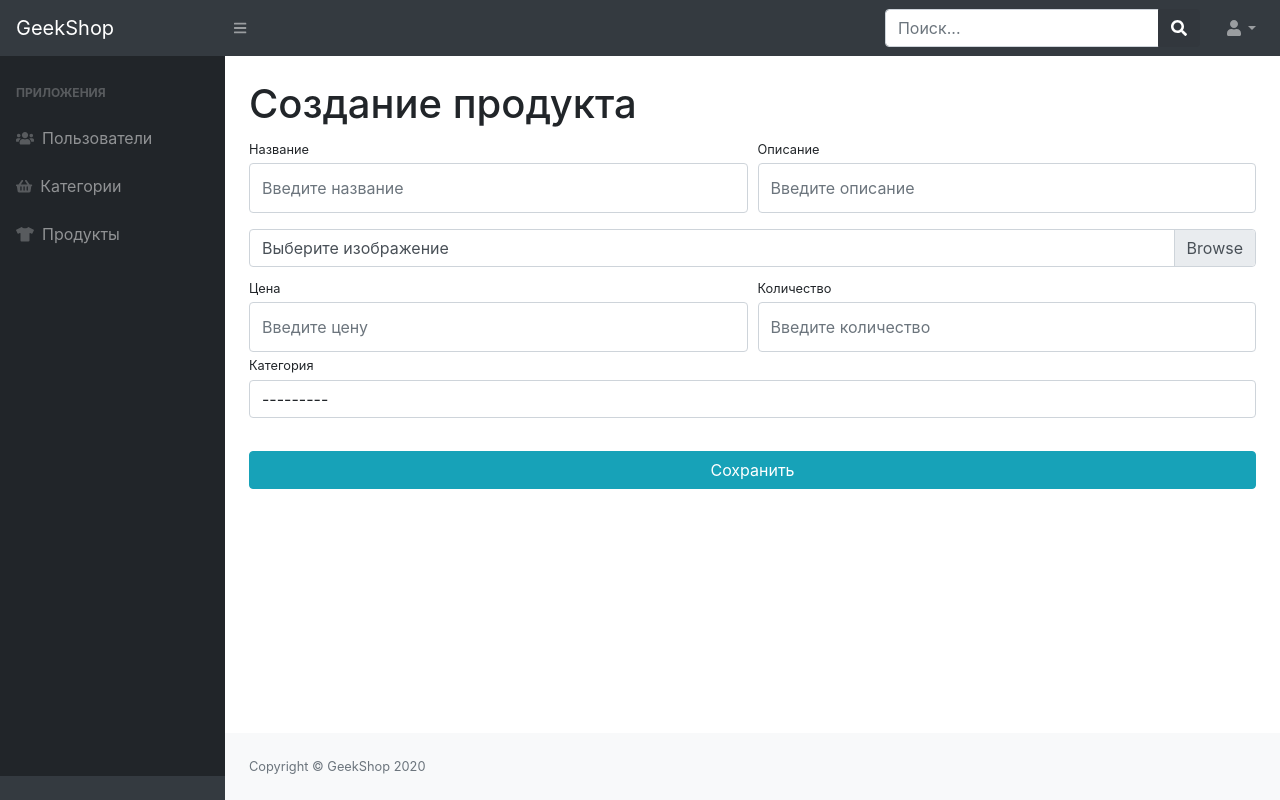
After one commit to Kllraz/geekshop, a Django app: page /admin-staff/product-create/ in a window 1280 px wide. The commit adds this page. Run offline with Django 3.2, Linux system fonts and the light colour scheme; the visitor is signed in with stand-in values (Sample User, id 1); data comes from the database, SQL or seed files in the repository; some libraries are stand-ins or nearby versions.

Commit message:
added product create form

```diff
--- a/adminapp/forms.py
+++ b/adminapp/forms.py
@@ -33,9 +33,11 @@ class AdminProductEditForm(forms.ModelForm):
     }))
     price = forms.IntegerField(widget=forms.NumberInput(attrs={
         'class': 'form-control py-4',
+        'min': 0
     }))
     quantity = forms.IntegerField(widget=forms.NumberInput(attrs={
         'class': 'form-control py-4',
+        'min': 0
     }, ))
     category = forms.ModelChoiceField(queryset=ProductCategory.objects.all(),
                                       widget=forms.Select(attrs={
@@ -48,3 +50,35 @@ class AdminProductEditForm(forms.ModelForm):
     class Meta:
         model = Product
         fields = ('name', 'description', 'price', 'quantity', 'category', 'image')
+
+
+class AdminCreateProductForm(forms.ModelForm):
+    name = forms.CharField(widget=forms.TextInput(attrs={
+        'class': 'form-control py-4',
+        'placeholder': 'Введите название'
+    }))
+    description = forms.CharField(widget=forms.TextInput(attrs={
+        'class': 'form-control py-4',
+        'placeholder': 'Введите описание'
+    }))
+    price = forms.IntegerField(widget=forms.NumberInput(attrs={
+        'class': 'form-control py-4',
+        'placeholder': 'Введите цену',
+        'min': 0
+    }))
+    quantity = forms.IntegerField(widget=forms.NumberInput(attrs={
+        'class': 'form-control py-4',
+        'placeholder': 'Введите количество',
+        'min': 0
+    }, ))
+    category = forms.ModelChoiceField(queryset=ProductCategory.objects.all(),
+                                      widget=forms.Select(attrs={
+                                          'class': 'form-select',
+                                      }))
+    image = forms.ImageField(widget=forms.FileInput(attrs={
+        'class': 'custom-file-input',
+    }), required=False)
+
+    class Meta:
+        model = Product
+        fields = ('name', 'description', 'price', 'quantity', 'category', 'image')
--- /dev/null
+++ b/adminapp/templates/adminapp/admin-products-create.html
@@ -0,0 +1,61 @@
+{% extends 'adminapp/base.html' %}
+
+{% block content %}
+    {% if form.errors %}
+        <div class="alert alert-warning alert-dismissible fade show" role="alert"
+             style="margin-top: 50px;">
+            {{ form.errors | escape }}
+            <button type="button" class="close" data-dismiss="alert" aria-label="Close">
+                <span aria-hidden="true">&times;</span>
+            </button>
+        </div>
+    {% endif %}
+    <h1 class="mt-4">Создание продукта</h1>
+    <form action="{% url 'admin-staff:create_product' %}" method="post" enctype="multipart/form-data">
+        {% csrf_token %}
+        <div class="form-row">
+            <div class="col-lg-6">
+                <div class="form-group">
+                    <label class="small mb-1" for="{{ form.name.id_for_label }}">Название</label>
+                    {{ form.name }}
+                </div>
+            </div>
+            <div class="col-lg-6">
+                <div class="form-group">
+                    <label class="small mb-1" for="{{ form.description.id_for_label }}">Описание</label>
+                    {{ form.description }}
+                </div>
+            </div>
+        </div>
+        <div class="form-row mb-2">
+            <div class="col-lg-12">
+                <div class="custom-file">
+                    {{ form.image }}
+                    <label class="custom-file-label" for="{{ form.image.id_for_label }}">Выберите
+                        изображение</label>
+                </div>
+            </div>
+        </div>
+        <div class="form-row">
+            <div class="col-lg-6">
+                <label class="small mb-1" for="{{ form.price.id_for_label }}">Цена</label>
+                {{ form.price }}
+            </div>
+            <div class="col-lg-6">
+                <label class="small mb-1" for="{{ form.quantity.id_for_label }}">Количество</label>
+                {{ form.quantity }}
+            </div>
+        </div>
+        <div class="form-row">
+            <div class="col-lg-12">
+                <label class="small mb-1" for="{{ form.category.id_for_label }}">Категория</label>
+                {{ form.category }}
+            </div>
+        </div>
+        <div class="form-row">
+            <div class="col-lg-12" style="margin-top: 33px;">
+                <input class="btn btn-info btn-block" type="submit" value="Сохранить">
+            </div>
+        </div>
+    </form>
+{% endblock %}
--- a/adminapp/templates/adminapp/admin-products-read.html
+++ b/adminapp/templates/adminapp/admin-products-read.html
@@ -62,8 +62,8 @@
             </div>
         </div>
         <div class="card-footer">
-            <a href="{% url 'admin-staff:create_user' %}">
-                <button class="btn btn-success">Создать пользователя</button>
+            <a href="{% url 'admin-staff:create_product' %}">
+                <button class="btn btn-success">Создать продукт</button>
             </a>
         </div>
     </div>
--- a/adminapp/urls.py
+++ b/adminapp/urls.py
@@ -1,7 +1,7 @@
 from django.urls import path
 
 from adminapp.views import index, create_user, change_user, users, delete_user, activate_user, products, change_product, \
-    delete_product, product_categories
+    delete_product, create_product, product_categories
 
 app_name = 'authapp'
 
@@ -14,6 +14,7 @@ urlpatterns = [
     path('user-activate/<int:user_id>/', activate_user, name='activate_user'),
 
     path('products/', products, name='products'),
+    path('product-create/', create_product, name='create_product'),
     path('change-product/<int:product_id>/', change_product, name='change_product'),
     path('product-delete/<int:product_id>/', delete_product, name='delete_product'),
 
--- a/adminapp/views.py
+++ b/adminapp/views.py
@@ -4,7 +4,7 @@ from django.contrib import messages
 from django.contrib.auth.decorators import user_passes_test
 
 from authapp.models import User
-from adminapp.forms import AdminUserCreationForm, AdminUserEditForm, AdminProductEditForm
+from adminapp.forms import AdminUserCreationForm, AdminUserEditForm, AdminProductEditForm, AdminCreateProductForm
 from mainapp.models import Product, ProductCategory
 
 
@@ -92,6 +92,22 @@ def products(request):
 
 
 @user_passes_test(lambda u: u.is_superuser)
+def create_product(request):
+    if request.method == 'POST':
+        form = AdminCreateProductForm(data=request.POST, files=request.FILES)
+        if form.is_valid():
+            form.save()
+            messages.success(request, 'Продукт создан')
+            return redirect('admin-staff:products')
+    else:
+        form = AdminCreateProductForm()
+    context = {
+        'form': form,
+    }
+    return render(request, 'adminapp/admin-products-create.html', context)
+
+
+@user_passes_test(lambda u: u.is_superuser)
 def change_product(request, product_id):
     product = Product.objects.get(id=product_id)
     if request.method == 'POST':
```
